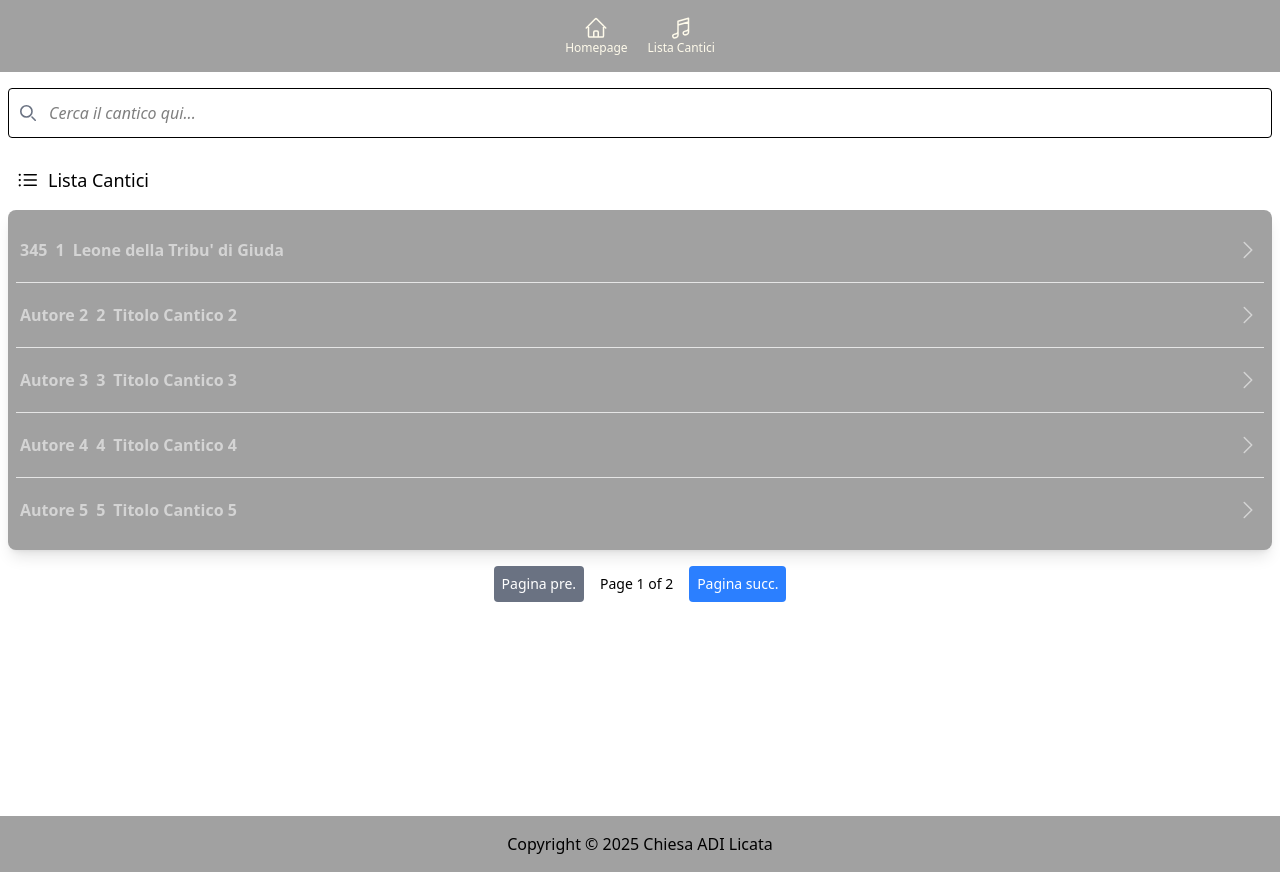
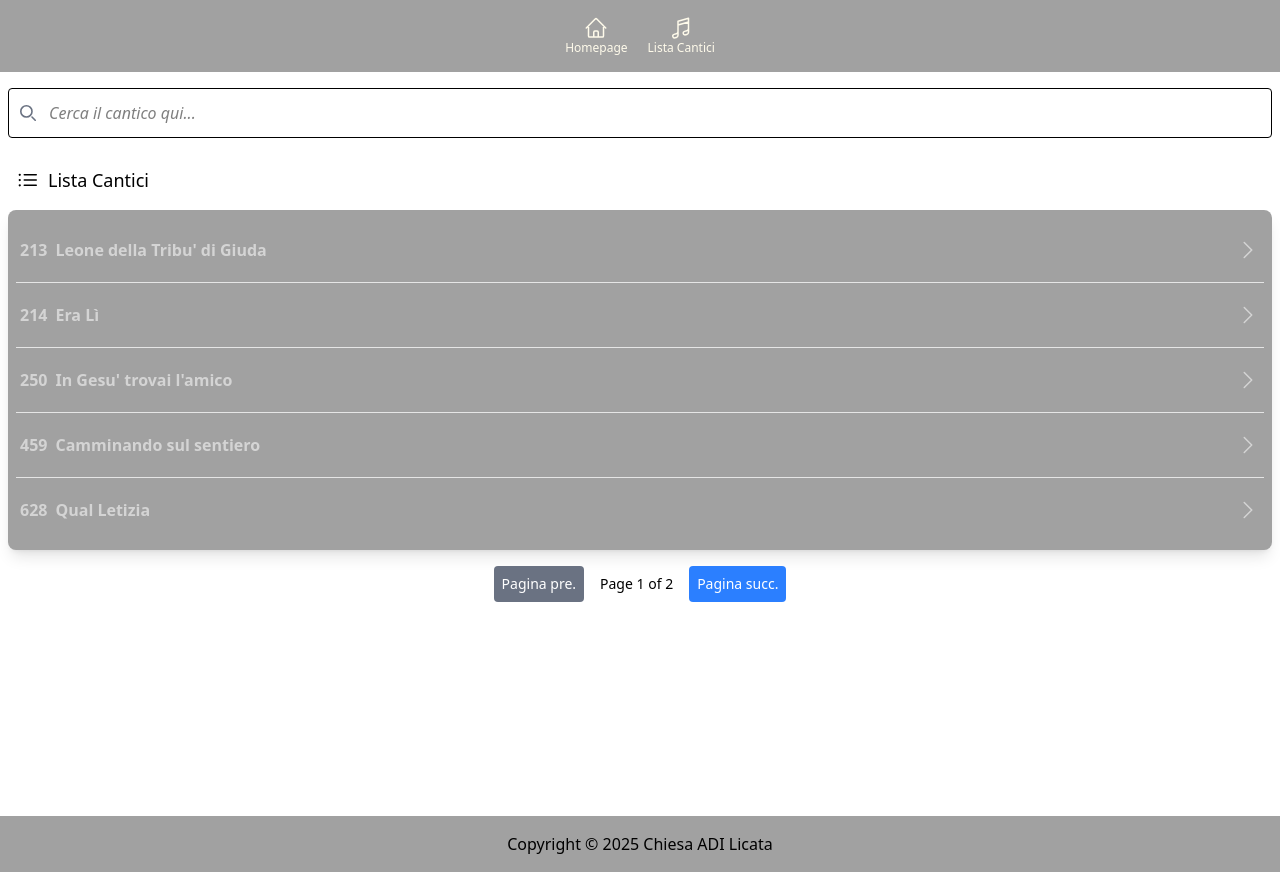
Before and after one commit to CamilloFallu-Dev/App-Cantici, a React (Vite) app: page /lista-cantici in a window 1280 px wide. Built offline with nearby package versions, Linux system fonts and the light colour scheme.

Commit message:
Aggiunte altri canti

```diff
--- a/src/Component/Cantico.jsx
+++ b/src/Component/Cantico.jsx
@@ -77,24 +77,53 @@ const Cantico = () => {
   const canticiData = [
     {
       id: 1,
-      autore: "Autore 1",
-      titolo: "Titolo Cantico 1",
+      autore: "213",
+      titolo: "Leone della tribu' di Giuda",
       testo:
         "Leone della tribù di Giuda\nHai aperto una porta per me\nE nessuno potrà chiuderla\nPerché tu sei il Re dei Re\n\nLeone della tribù di Giuda\nHai aperto una porta per me\nE nessuno potrà più chiuderla\nPerché tu sei il Re dei Re\n\nEd entrerò\nE la tua gloria vedrò\nEd entrerò\nEd un risveglio avrò\nLa mia vita si incendierà per te\nE brucerò di un amore intenso per te\n(Oh sì per te Gesù)\n\nTu sei un fuoco consumante\nL'unico Dio eterno\nAi tuoi piedi mi prostro tremante\nGridando che sei il mio Re\n\nTu sei un fuoco consumante\nL'unico Dio eterno\nAi tuoi piedi mi prostro tremante\nGridando che sei il mio Re\n\nProclamerò che solo tu sei il Signor\nAdorerò baciando i piedi tuoi\nLa mia vita si incendierà per te\nE brucerò di un amore intenso per te\n(Halleluia)\n\nLeone della tribù di Giuda\nHai aperto una porta per me\nE nessuno potrà più chiuderla\nPerché tu sei il Re dei Re\n\nEd entrerò\nE la tua gloria vedrò\nEd entrerò\nEd un risveglio avrò\nLa mia vita si incendierà per te (ooh)\nLa mia vita si incendierà per te\nLa mia vita si incendierà per te\nE brucerò, e brucerò, e brucerò\nE brucerò, e brucerò, e brucerò\nE brucerò di un amore intenso per te\n\nOoh brucerò, brucerò\nBrucerò da te Gesù\nHalleluia, halleluia\nLeone della tribù di Giuda",
     },
     {
       id: 2,
-      autore: "Autore 2",
-      titolo: "Titolo Cantico 2",
-      testo: "Testo Cantico 2\n\nRiga 2 del cantico",
+      autore: "214",
+      titolo: "Era Lì",
+      testo:
+        "Era lì, per pagare il prezzo dei miei peccati\nMentre tutti ridevan di Lui\n\nEra lì, quando il sangue scendeva\nDalla Sua fronte\nEra lì, mentre il sangue di Abele\nGridava vendetta\nIl Suo sangue grida amore\n\nGesù era lì, che soffriva con amore\nEra lì, non pensava al Suo dolore\nGesù era lì, con lo sguardo verso il cielo\nPadre mio\n\nEra lì, sofferente in croce\nCon amore pregava, era lì\nPadre mio perdona loro\nPerché non sanno quel che essi fanno\n\nUna sola espressione uscì dal Suo cuore\nPadre mio tutto è compiuto\n\nGesù era lì, che soffriva con amore\nEra lì, non pensava al Suo dolore\nGesù era lì, con lo sguardo verso il cielo\nPadre mio\n\nGesù era lì, che soffriva con amore\nEra lì, non pensava al Suo dolore\nGesù era lì, con lo sguardo verso il cielo\nPadre mio",
     },
     {
       id: 3,
-      autore: "Autore 3",
-      titolo: "Titolo Cantico 3",
-      testo: "Testo Cantico 3\n\nRiga 2 del cantico",
+      autore: "250",
+      titolo: "In Gesu' trovai l'amico",
+      testo:
+        "In Gesu' trovai l'amico\nChe è tutto fedeltà,\nLa sorgente di bellezza\nE dell'amor:\nEgli porta la bandiera\nDi grazia e di beltà,\nIl compiuto desiderio del mio cuor.\nIn tutte quelle prove\nChe incontro sul cammin\nLa Sua mano\nMi sostiene con virtu':\n(Alleluia) Il bel Giglio della Valle,\nLa Stella del mattin\nE' Colui dal Nome dolce di Gesu'.\n\nHa portato i miei dolori,\nL pena del mio mal.\nIl Suo dorso lacerato fu per me;\nCinto di crudeli spine,\nFu il capo Suo regal\nE salvezza ottenni\nPer la Sua merce'.\nAnche se son tentato\nProseguo fino al fin,\nChè con Cristo\nGiungero' un dì lassù\n(Alleluia) Il bel Giglio della Valle,\nLa Stella del mattin\nE' Colui dal Nome dolce di Gesu'.\n\nCon me la Sua presenza\nNon farà mai mancar\nMi protegge d'ogni lato notte e dì.\nSotto l'ombra del Suo amore\nMi fa ricoverar\nE gioir per la grand'opera ch'Ei compi'.\nPoi quando sù nel cielo,\nDavanti al Tron Divin,\nVò goderLo nei diletti della Valle,\n(Alleluia) Il bel Giglio della Valle,\nLa Stella del mattin\nE' Colui dal Nome dolce di Gesu'.",
     },
-    // Aggiungi altri cantici come necessario
+    {
+      id: 4,
+      autore: "559",
+      titolo: "Camminando sul sentiero",
+      testo:
+        "Camminando sul sentiero\nChe han percorso i Tuoi fedel\nTutti ci ritroveremo\nDove eterno slende il sol\n\nCoro I:\nE quando il ciel dei Santi Tuoi\nLa grande schiera arriverà\nO Signore, son sicuro\nChe c'è un posto anche per me!\n\nC'è chi dice che la vita\nSia tristezza, sol dolor\nMa io so che viene il giorno\nQuando tutto cambierà.\n\nCoro II:\nE quando il sol si spegnerà\nE quando il sol si spegnerà\nO Signore, son sicuro\nD'esser sempre insieme a Te.\nE quando in ciel risuonerà\nLa tromba che ci chiamerà\nO Signore, son sicuro\nChe c'è un posto anche per me!",
+    },
+    {
+      id: 5,
+      autore: "628",
+      titolo: "Qual Letizia",
+      testo:
+        "Qual letizia, se con noi Gesu'\nS'accompagna nel cammin quaggiù\nEi ci guida per la man\nSulle vette, giù nel pian,\nQual letizia, camminar con Lui!",
+    },
+    {
+      id: 6,
+      autore: "90",
+      titolo: "A Pentecoste",
+      testo:
+        "A Pentecoste scese sui fedel\nIl Santo Spirito divin,\nCon la pienezza e virtu' del ciel\nDi Dio annunciarono l'amor.\nAndarono nel mondo a predicar,\nLa verità compunse i cuor.\nMigliaia accettaron l'Evangel,\nProvati, vinsero i dolor.\n\nCoro:\nSpirito Santo, oscura è l'or,\nRisveglia tutti\nRiempi, infiamma i cuor!\nOpra tra noi e l'Evangel,\nNella pienezza,\nPotremo proclamar.\n\nIl giusto per la sua fé vivrà\nFu il motto che fugò l'error\nE come fuoco allor la verità,\nSi sparse ovunque, divampò.\nPoi Dio la Pentecoste rinnovò\nE gran risvegli mandò ancor,\nQuesta potenza, oggi, noi bramiam,\nScendi su noi, Consolator!\n\nCoro:\nSpirito Santo, oscura è l'or...,",
+    },
+    {
+      id: 7,
+      autore: "502",
+      titolo: "Gesu' dolce musica",
+      testo:
+        "Gesu', dolce musica al mio cuor;\nGesu', solo Tu non cambi mai;\nGesu', colt Tuo sangue hai lavato\nil peccato che era dentro me.\n\nGesù, così bello è amare Te;\nGesù, odi sempre il mio pregar;\nGesù, quando cado Tu se lì,\nDolcemente, mi rialzi Tu.\n\nGesù, Tu dal cielo tornerai;\nGesù, la Tua chiesa rapirai;\nGesù, che gran festa allor sarà,\nSempre insieme per l'eternità. (bis)",
+    },
   ];
 
   useEffect(() => {
--- a/src/Component/ListaCantici.jsx
+++ b/src/Component/ListaCantici.jsx
@@ -171,16 +171,13 @@ import Footer from "./Footer";
 
 export default function ListaCantici() {
   const canticiData = [
-    { id: 1, autore: "345", titolo: "Leone della Tribu' di Giuda" },
-    { id: 2, autore: "Autore 2", titolo: "Titolo Cantico 2" },
-    { id: 3, autore: "Autore 3", titolo: "Titolo Cantico 3" },
-    { id: 4, autore: "Autore 4", titolo: "Titolo Cantico 4" },
-    { id: 5, autore: "Autore 5", titolo: "Titolo Cantico 5" },
-    { id: 6, autore: "Autore 6", titolo: "Titolo Cantico 6" },
-    { id: 7, autore: "Autore 7", titolo: "Titolo Cantico 7" },
-    { id: 8, autore: "Autore 8", titolo: "Titolo Cantico 8" },
-    { id: 9, autore: "Autore 9", titolo: "Titolo Cantico 9" },
-    { id: 10, autore: "Autore 10", titolo: "Titolo Cantico 10" },
+    { id: 1, autore: "213", titolo: "Leone della Tribu' di Giuda" },
+    { id: 2, autore: "214", titolo: "Era Lì" },
+    { id: 3, autore: "250", titolo: "In Gesu' trovai l'amico" },
+    { id: 4, autore: "459", titolo: "Camminando sul sentiero" },
+    { id: 5, autore: "628", titolo: "Qual Letizia" },
+    { id: 6, autore: "90", titolo: "A Pentecoste" },
+    { id: 7, autore: "502", titolo: "Gesu' dolce musica" },
   ];
 
   const [cantici, setCantici] = useState(canticiData);
@@ -279,7 +276,7 @@ export default function ListaCantici() {
                 <Link to={`/cantico/${cantico.id}`}>
                   <div className="flex gap-2 font-semibold">
                     <p className="text-neutral-300"> {cantico.autore}</p>
-                    <p className="text-neutral-300">{cantico.id}</p>
+                    {/* <p className="text-neutral-300">{cantico.id}</p> */}
                     <p className="text-neutral-300"> {cantico.titolo}</p>
                   </div>
                 </Link>
```
